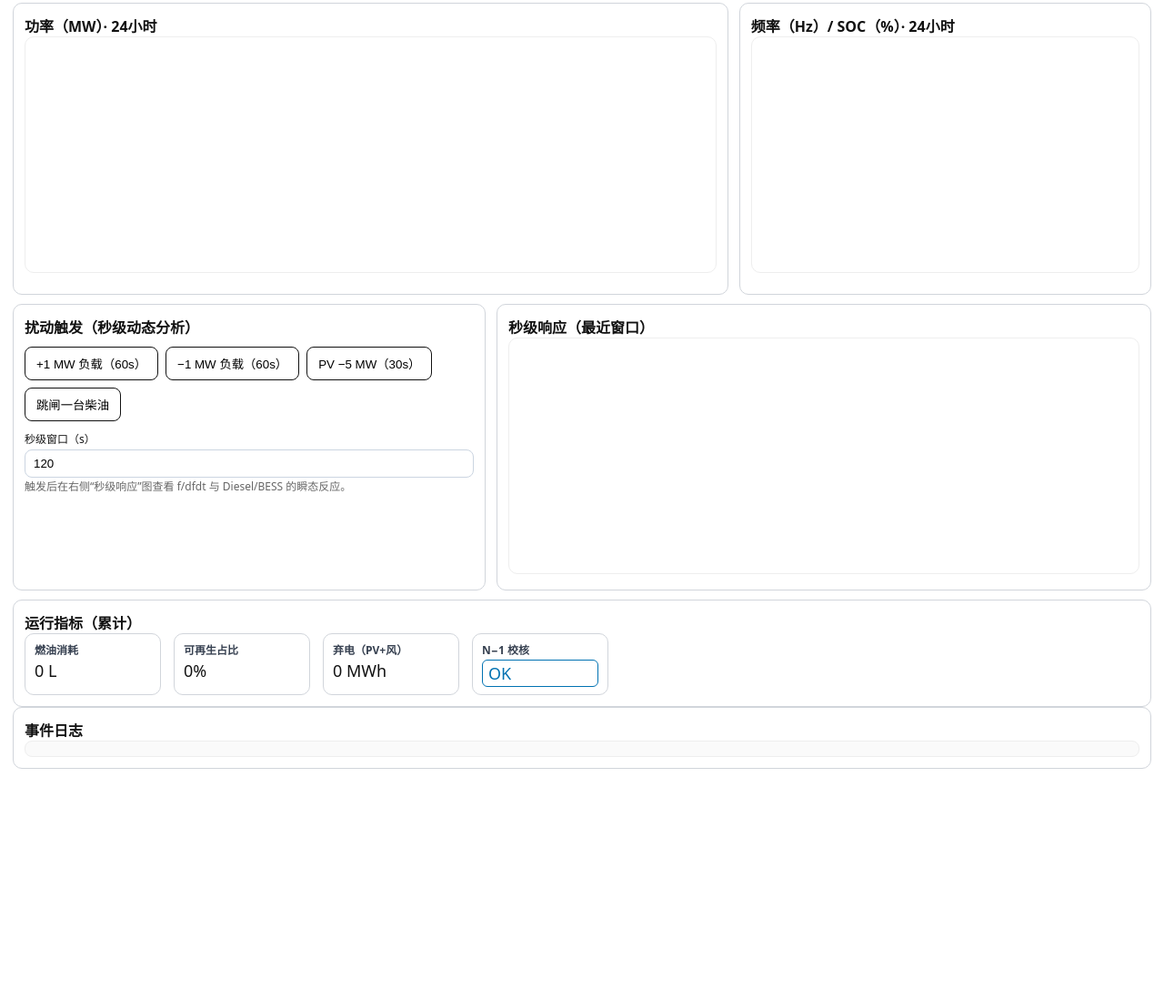
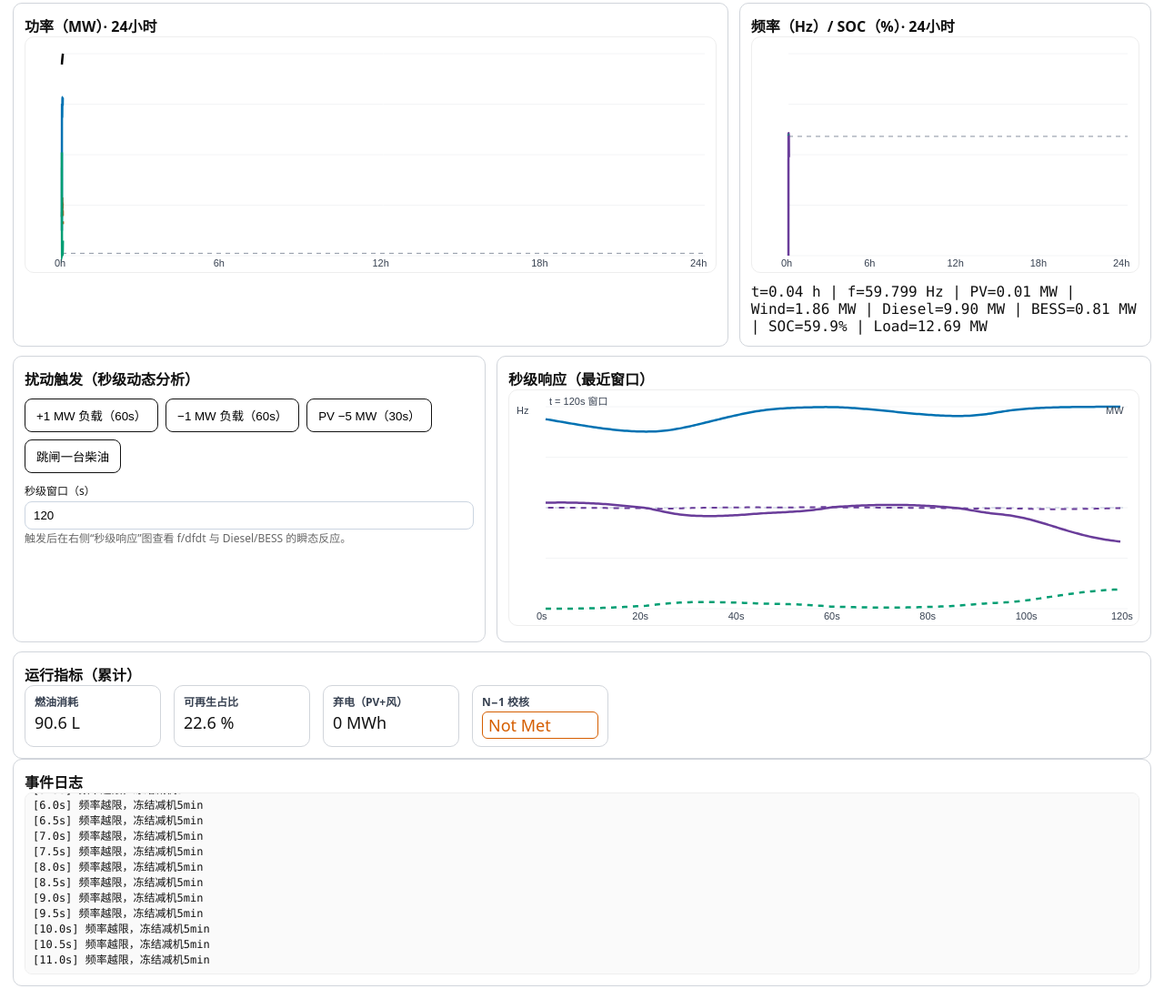
Before and after one commit to enxpower/mining, a plain HTML site: page index.html in a window 1280 px wide. Shown: the part 1299-2397 px from the top of the page at 91% size. Before the commit the page ends 2158 px from the top, so only its background shows below. Drawn offline with Linux system fonts and the light colour scheme.

Commit message:
Update index.html

```diff
--- a/index.html
+++ b/index.html
@@ -3,7 +3,7 @@
 <head>
 <meta charset="utf-8" />
 <meta name="viewport" content="width=device-width, initial-scale=1" />
-<title>离网矿区光风储柴仿真 V2.5 — 35kV母线 | VF Diesel · VSG BESS · PV/Wind</title>
+<title>离网矿区光风储柴仿真 V2.5.1 — 35kV母线 | VF Diesel · VSG BESS · PV/Wind</title>
 <style>
   :root { --fg:#111; --muted:#666; --line:#e5e7eb; --box:#d1d5db; }
   * { box-sizing: border-box; }
@@ -29,12 +29,14 @@
   .ok { color: #0072B2; border-color: #0072B2; }
   .warn { color: #E69F00; border-color: #E69F00; }
   .bad  { color: #D55E00; border-color: #D55E00; }
-  #log  { font-family: ui-monospace,Menlo,Consolas,monospace; font-size:12px; max-height:180px; overflow:auto; background:#fafafa; border:1px solid #eee; border-radius:8px; padding:8px; }
+  #log  { font-family: ui-monospace,Menlo,Consolas,monospace; font-size:12px; max-height:200px; overflow:auto; background:#fafafa; border:1px solid #eee; border-radius:8px; padding:8px; }
+  #err  { display:none; margin:8px 0; padding:8px 10px; border-radius:8px; border:1px solid #ef4444; color:#991b1b; background:#fff1f2; font-size:12px; }
 </style>
 </head>
 <body>
-<h1>Off-Grid Mining Microgrid @ <span class="kv">35 kV</span> — <span class="pill">Diesel = VF</span><span class="pill">BESS = VSG</span><span class="pill">PV/Wind = GFL</span></h1>
-<div class="sub">V2.5：统一 24h 横轴；新增秒级动态响应；扰动触发（负载阶跃、PV 突降、柴油跳闸）；柴油调速/汽机一阶滞后；保留 Hz–W 限功、OF 跳闸、BESS 应急吸收、RoCoF 钳位、自适应 Sbase。</div>
+<h1>Off-Grid Mining Microgrid — <span class="kv">35 kV</span> <span class="pill">Diesel=VF</span><span class="pill">BESS=VSG</span><span class="pill">PV/Wind=GFL</span></h1>
+<div class="sub">V2.5.1：修复“开始后无曲线”问题（自动启动、空画布保护、错误提示）；其余模型同 V2.5。</div>
+<div id="err"></div>
 
 <div class="row">
   <div class="card">
@@ -43,15 +45,9 @@
     <label>步长 dt（秒）</label><input id="dt" type="number" value="0.5" step="0.1">
     <label>名义频率 f0（Hz）</label><input id="f0" type="number" value="60" step="1">
     <div class="row" style="gap:8px; margin-top:6px">
-      <div style="flex:1">
-        <label>系统阻尼 D（pu）</label><input id="Dsys" type="number" value="2.5" step="0.1">
-      </div>
-      <div style="flex:1">
-        <label>负荷阻尼 α（%/Hz）</label><input id="alphaLoad" type="number" value="2.0" step="0.1">
-      </div>
-      <div style="flex:1">
-        <label>RoCoF 限值（Hz/s）</label><input id="rocMax" type="number" value="0.9" step="0.1">
-      </div>
+      <div style="flex:1"><label>系统阻尼 D（pu）</label><input id="Dsys" type="number" value="2.5" step="0.1"></div>
+      <div style="flex:1"><label>负荷阻尼 α（%/Hz）</label><input id="alphaLoad" type="number" value="2.0" step="0.1"></div>
+      <div style="flex:1"><label>RoCoF 限值（Hz/s）</label><input id="rocMax" type="number" value="0.9" step="0.1"></div>
     </div>
     <div style="margin-top:8px">
       <button class="btn group" id="startBtn">▶ 开始</button>
@@ -77,7 +73,7 @@
 
   <div class="card">
     <b>Hz–W 限功与 OF 保护</b>
-    <label>限功斜率 k<sub>of</sub>（per Hz，60.5 Hz→降到0 可取2）</label><input id="kof" type="number" value="2.0" step="0.1">
+    <label>限功斜率 k<sub>of</sub></label><input id="kof" type="number" value="2.0" step="0.1">
     <label>OF1 阈值（Hz）/时限（s）</label>
     <div class="row" style="gap:8px"><input id="of1f" type="number" value="60.5" step="0.1"><input id="of1t" type="number" value="10" step="1"></div>
     <label>OF2 阈值（Hz）/时限（s）</label>
@@ -163,7 +159,11 @@
 
 <script>
 (function(){
-  // 色弱友好调色（不在UI说明中显式呈现）
+  const ERR = document.getElementById('err');
+  function showErr(e){ ERR.style.display='block'; ERR.textContent = '⚠️ 运行异常：' + e; console.error(e); }
+
+  try{
+    const DPR = (window.devicePixelRatio || 1);
     const COLORS = { pv:'#E69F00', wind:'#D55E00', load:'#000000', diesel:'#0072B2', bess:'#009E73', freq:'#6A3D9A', soc:'#009E73' };
     const clamp=(x,min,max)=>Math.max(min,Math.min(max,x));
     const fmt=(v,u)=>v.toLocaleString(undefined,{maximumFractionDigits:(Math.abs(v)<10?2:1)})+(u?(" "+u):"");
@@ -187,34 +187,24 @@
     function log(msg){ els.log.innerText += `[${st.t.toFixed(1)}s] ${msg}\n`; els.log.scrollTop=els.log.scrollHeight; }
 
     let running=false, series=[], st={};
-
-  // 扰动状态
     const events={ loadOffset:0, loadTimer:0, pvDropMW:0, pvTimer:0, tripPending:false };
 
-  // 初始化
     function initState(){
       const f0=+els.f0.value;
       st={
-      t:0, f0, f:f0,
-      T: +els.simHours.value*3600,
+        t:0, f0, f:f0, T:+els.simHours.value*3600,
         Sbase: Math.max(12, +els.Pload.value),
-      // 柴油机组
         dg:{ fleet:[], Rdg:(+els.Rdg.value)/100, minPu:+els.dgMinPu.value, delay:+els.dgDelay.value,
              allowOff:(els.allowDieselOff.value==="true"), rampUp:+els.rampUp.value, rampDn:+els.rampDn.value,
              HperMW:0.5, max33:6, max12:2, Tg:+els.Tg.value, Tm:+els.Tm.value },
-      // 储能
         bess:{ Pmax:+els.PbMax.value, Emax:+els.EbMax.value, E:+els.EbMax.value*(+els.soc0.value/100),
                H:+els.Hvsg.value, R:(+els.Rvsg.value)/100, P:0,
                socTarget:+els.socTarget.value/100, socBand:+els.socBand.value/100,
                overMul:+els.overMul.value, femg:+els.femg.value, overSec:+els.overSec.value, emgLeft:+els.overSec.value },
-      // 可再生
         pv:{ Pmax:+els.PpvMax.value, shape:+els.pvShape.value, cloud:+els.pvCloud.value, soil:+els.pvSoil.value, E_direct:0, curtWh:0, ofTrip:0, ofDelay:0 },
         wind:{ Pmax:+els.PwindMax.value, vmean:+els.windMean.value, vvar:+els.windVar.value, E_direct:0, curtWh:0, ofTrip:0, ofDelay:0 },
-      // 负载
         load:{ base:+els.Pload.value, var:+els.loadVar.value },
-      // 阻尼与限值
         D:+els.Dsys.value, alpha:+els.alphaLoad.value/100, rocMax:+els.rocMax.value,
-      // KPI
         fuelL:0, E_load:0, curtWh:0, n1_ok:true,
         freezeReduce:false, freezeTimer:0
       };
@@ -222,7 +212,6 @@
       series=[]; els.log.innerText="";
       events.loadOffset=0; events.loadTimer=0; events.pvDropMW=0; events.pvTimer=0; events.tripPending=false;
     }
-
     function buildFleet(n33, n12){
       st.dg.fleet=[];
       for(let i=0;i<st.dg.max33;i++) st.dg.fleet.push(newDG(3.3,"DG3.3", i<n33));
@@ -233,12 +222,11 @@
     }
     function newDG(cap,type,online){ return {cap,type,online,P:online?cap*0.7:0, timer:0, starting:false, stopping:false, gov:0, mech:0}; }
 
-  // 轮廓函数
     function pvAvail(time,T){
       const Pmax=st.pv.Pmax*st.pv.soil, s=st.pv.shape, c=st.pv.cloud;
       const x=Math.sin(Math.PI*(time/T)); const day=Math.max(0,x)**s;
       const n=0.5+0.5*Math.sin(0.03*time)*0.6+0.4*Math.sin(0.011*time+1.7);
-    return Pmax*day*clamp((1-c)+c*n,0,1);
+      return Pmax*day*Math.max(0,Math.min(1,(1-c)+c*n));
     }
     function windSpeed(time){
       const mean=st.wind.vmean, vari=st.wind.vvar;
@@ -255,7 +243,6 @@
       return Math.max(0, base + off);
     }
 
-  // 可再生限功与跳闸
     function limitREByFreq(Pavail, res, dt){
       const kof=+els.kof.value, of1f=+els.of1f.value, of1t=+els.of1t.value, of2f=+els.of2f.value, of2t=+els.of2t.value, recl=+els.reclose.value;
       const f=st.f, f0=st.f0;
@@ -268,7 +255,6 @@
       return Pavail * scale;
     }
 
-  // 柴油调度（带调速/汽机一阶滞后）
     function dieselDispatch(dt, fpu, residual){
       const u=st.dg.fleet;
       let onlineCap=u.reduce((a,x)=>a+(x.online?x.cap:0),0);
@@ -308,10 +294,8 @@
       for(const x of online){
         const minP=x.cap*st.dg.minPu;
         const target=clamp(per, minP, x.cap);
-      // 调速器与汽机一阶
         x.gov  += (target - x.gov) * dt/Math.max(0.05, st.dg.Tg);
         x.mech += (x.gov  - x.mech) * dt/Math.max(0.1,  st.dg.Tm);
-      // 爬坡限制到有功
         const ramp = (x.mech < x.P) ? st.dg.rampDn : st.dg.rampUp;
         const dP=clamp(x.mech - x.P, -ramp*dt, ramp*dt);
         x.P = clamp(x.P + dP, 0, x.cap);
@@ -319,7 +303,6 @@
       return online.reduce((a,x)=>a+x.P,0);
     }
 
-  // 柴油耗油估算
     function fuelLH(u){
       function sfc(pu){ if(pu<=0) return 0; if(pu<=0.25) return 350*pu/0.25;
         if(pu<=0.5) return 300-(300-230)*((pu-0.25)/0.25);
@@ -330,14 +313,11 @@
       return Lh;
     }
 
-  // 储能控制
     function bessControl(dt, fpu, Pinj_pre){
       const Pmax=st.bess.Pmax;
       let PmaxEff=Pmax;
       const soc=st.bess.E/st.bess.Emax;
-    if(Math.abs(st.f-st.f0)>st.bess.femg && soc<0.9 && st.bess.emgLeft>0){
-      PmaxEff = Pmax*st.bess.overMul;
-    }
+      if(Math.abs(st.f-st.f0)>st.bess.femg && soc<0.9 && st.bess.emgLeft>0){ PmaxEff = Pmax*st.bess.overMul; }
       const P_droop=clamp(- fpu / Math.max(0.001, st.bess.R) * PmaxEff, -PmaxEff, PmaxEff);
       const P_corr =clamp(- Pinj_pre, -PmaxEff, PmaxEff);
       const err=(st.bess.socTarget - soc);
@@ -348,54 +328,41 @@
       if(PmaxEff>Pmax && Math.abs(st.bess.P)>Pmax){
         st.bess.emgLeft = Math.max(0, st.bess.emgLeft - dt);
         if(st.bess.emgLeft===0) log("BESS 应急过载时间耗尽");
-    } else {
-      st.bess.emgLeft = Math.min(st.bess.overSec, st.bess.emgLeft + 0.3*dt);
-    }
+      } else { st.bess.emgLeft = Math.min(st.bess.overSec, st.bess.emgLeft + 0.3*dt); }
     }
 
-  // 单步积分
     function step(){
       const dt=+els.dt.value, T=st.T;
+      if(!(dt>0)){ throw new Error('步长 dt 必须 > 0'); }
 
-    // 扰动计时
       if(events.loadTimer>0){ events.loadTimer-=dt; if(events.loadTimer<=0){ events.loadOffset=0; log("负载阶跃结束"); } }
       if(events.pvTimer>0){ events.pvTimer-=dt; if(events.pvTimer<=0){ events.pvDropMW=0; log("PV 突降结束"); } }
       if(events.tripPending){
         const on = st.dg.fleet.filter(x=>x.online && !x.stopping && !x.starting);
-      if(on.length>0){
-        on.sort((a,b)=>b.P-a.P);
-        const g=on[0]; g.online=false; g.P=0; g.gov=0; g.mech=0;
-        log(`跳闸：${g.type}`);
-      } else { log("跳闸失败：无在线机组"); }
+        if(on.length>0){ on.sort((a,b)=>b.P-a.P); const g=on[0]; g.online=false; g.P=0; g.gov=0; g.mech=0; log(`跳闸：${g.type}`); }
+        else { log("跳闸失败：无在线机组"); }
         events.tripPending=false;
       }
 
-    // 源/荷
       let Ppv_av = pvAvail(st.t,T);
       const Pwind_av = windAvail( windSpeed(st.t) );
       const Pload = loadPower(st.t);
 
-    // PV 突降（绝对值MW）
       Ppv_av = Math.max(0, Ppv_av - (events.pvDropMW||0));
 
-    // 频率限功
       const Ppv   = limitREByFreq(Ppv_av,   st.pv,   dt);
       const Pwind = limitREByFreq(Pwind_av, st.wind, dt);
 
-    // 柴油前残差
       const residual = Math.max(0, Pload - (Ppv+Pwind));
       const fpu=(st.f - st.f0)/st.f0;
 
-    // 自适应 Sbase
       const onlineCap = st.dg.fleet.reduce((a,x)=>a+(x.online?x.cap:0),0);
       st.Sbase = Math.max(12, Pload, onlineCap);
 
-    // 柴油 & 储能
       const Pdg = dieselDispatch(dt, fpu, residual);
       const Pinj_pre = (Pdg + Ppv + Pwind) - Pload;
       bessControl(dt, fpu, Pinj_pre);
 
-    // 摆动方程
       const Hdiesel = onlineCap * st.dg.HperMW;
       const Hsys = Math.max(0.5, Hdiesel + st.bess.H);
       const Pinj = (Pdg + Ppv + Pwind + st.bess.P) - Pload;
@@ -405,7 +372,6 @@
       dfdt = clamp(dfdt, -st.rocMax, st.rocMax);
       st.f += dfdt * dt;
 
-    // 能量与KPI
       let remain=Pload, pv2L=Math.min(Ppv,remain); remain-=pv2L;
       let wind2L=Math.min(Pwind,remain); remain-=wind2L;
       const Pb=st.bess.P; const chargeCap=Math.max(0,-Pb);
@@ -424,12 +390,10 @@
       if(Math.abs(st.f-st.f0)>0.5){ st.freezeReduce=true; st.freezeTimer=300; log("频率越限，冻结减机5min"); }
       if(st.freezeTimer>0){ st.freezeTimer-=dt; if(st.freezeTimer<=0) st.freezeReduce=false; }
 
-    // 记录
       series.push({t:st.t, Ppv, Pwind, Pload, Pdg, Pb:st.bess.P, f:st.f, soc:100*st.bess.E/st.bess.Emax, dfdt});
       st.t += dt;
     }
 
-  // 画线工具
     function drawSeries(ctx,w,h,xs,ys,color, dashed=false, width=2.5){
       ctx.beginPath();
       if(dashed){ ctx.setLineDash([6,6]); } else { ctx.setLineDash([]); }
@@ -437,38 +401,115 @@
       ctx.strokeStyle=color; ctx.lineWidth=width; ctx.stroke(); ctx.setLineDash([]);
     }
 
-  // 功率图（24h）
+    function ensureCanvasSize(c){
+      const w = Math.max(1, Math.floor((c.clientWidth||c.parentElement.clientWidth||600)*DPR));
+      const h = Math.max(1, Math.floor((c.clientHeight||260)*DPR));
+      c.width=w; c.height=h; return {w,h};
+    }
+
     function plotPower(){
-    const w=els.pPlot.width=Math.floor(els.pPlot.clientWidth*devicePixelRatio);
-    const h=els.pPlot.height=Math.floor(els.pPlot.clientHeight*devicePixelRatio);
-    pctx.clearRect(0,0,w,h);
+      const {w,h}=ensureCanvasSize(els.pPlot);
+      const ctx=pctx; ctx.clearRect(0,0,w,h);
       if(series.length<2) return;
       const T=st.T;
       const xs=series.map(d=>(d.t/T)*(w-60)+40);
       const allP=series.flatMap(d=>[d.Ppv,d.Pwind,d.Pload,d.Pdg,d.Pb]);
       const pmin=Math.min(0,...allP), pmax=Math.max(...allP,1);
       const y=v=>(1-(v-pmin)/(pmax-pmin||1))*(h-36)+18;
-
-    // 网格 & 0轴
-    pctx.strokeStyle='#f3f4f6'; pctx.lineWidth=1;
-    for(let i=0;i<5;i++){ const yy=(i/4)*(h-36)+18; pctx.beginPath(); pctx.moveTo(40,yy); pctx.lineTo(w-12,yy); pctx.stroke(); }
-    const y0=y(0); pctx.beginPath(); pctx.moveTo(40,y0); pctx.lineTo(w-12,y0); pctx.setLineDash([5,5]); pctx.strokeStyle='#9ca3af'; pctx.lineWidth=1.2; pctx.stroke(); pctx.setLineDash([]);
-
-    // 曲线
-    drawSeries(pctx,w,h,xs,series.map(d=>y(d.Ppv)),   '#E69F00');
-    drawSeries(pctx,w,h,xs,series.map(d=>y(d.Pwind)), '#D55E00', true);
-    drawSeries(pctx,w,h,xs,series.map(d=>y(d.Pload)),'#000000');
-    drawSeries(pctx,w,h,xs,series.map(d=>y(d.Pdg)),   '#0072B2');
-    drawSeries(pctx,w,h,xs,series.map(d=>y(d.Pb)),    '#009E73');
-
-    // 简单X轴刻度（小时）
-    pctx.fillStyle='#374151'; pctx.font=`${11*devicePixelRatio}px sans-serif`;
-    for(let hmark=0; hmark<=+els.simHours.value; hmark+=6){
-      const x=40+(hmark/+els.simHours.value)*(w-60);
-      pctx.fillText(`${hmark}h`, x-8, h-6);
-    }
+      ctx.strokeStyle='#f3f4f6'; ctx.lineWidth=1;
+      for(let i=0;i<5;i++){ const yy=(i/4)*(h-36)+18; ctx.beginPath(); ctx.moveTo(40,yy); ctx.lineTo(w-12,yy); ctx.stroke(); }
+      const y0=y(0); ctx.beginPath(); ctx.moveTo(40,y0); ctx.lineTo(w-12,y0); ctx.setLineDash([5,5]); ctx.strokeStyle='#9ca3af'; ctx.lineWidth=1.2; ctx.stroke(); ctx.setLineDash([]);
+      drawSeries(ctx,w,h,xs,series.map(d=>y(d.Ppv)),'#E69F00');
+      drawSeries(ctx,w,h,xs,series.map(d=>y(d.Pwind)),'#D55E00', true);
+      drawSeries(ctx,w,h,xs,series.map(d=>y(d.Pload)),'#000000');
+      drawSeries(ctx,w,h,xs,series.map(d=>y(d.Pdg)),'#0072B2');
+      drawSeries(ctx,w,h,xs,series.map(d=>y(d.Pb)),'#009E73');
+      ctx.fillStyle='#374151'; ctx.font=`${11*DPR}px sans-serif`;
+      for(let hmark=0; hmark<=+els.simHours.value; hmark+=6){ const x=40+(hmark/+els.simHours.value)*(w-60); ctx.fillText(`${hmark}h`, x-8, h-6); }
     }
 
-  // 频率/SOC图（24h）
     function plotFreq(){
-    const w=els.fPlot.width=Math
+      const {w,h}=ensureCanvasSize(els.fPlot);
+      const ctx=fctx; ctx.clearRect(0,0,w,h);
+      if(series.length<2) return;
+      const T=st.T;
+      const xs=series.map(d=>(d.t/T)*(w-60)+40);
+      const fVals=series.map(d=>d.f), sVals=series.map(d=>d.soc);
+      const f0=st.f0;
+      const fmin=Math.min(...fVals,f0-0.8), fmax=Math.max(...fVals,f0+0.8);
+      const yF=v=>(1-(v-fmin)/(fmax-fmin||1))*(h-36)+18;
+      const yS=v=>(1-(v-0)/(100-0||1))*(h-36)+18;
+      ctx.strokeStyle='#f3f4f6'; ctx.lineWidth=1;
+      for(let i=0;i<5;i++){ const yy=(i/4)*(h-36)+18; ctx.beginPath(); ctx.moveTo(40,yy); ctx.lineTo(w-12,yy); ctx.stroke(); }
+      const y60=yF(f0); ctx.beginPath(); ctx.moveTo(40,y60); ctx.lineTo(w-12,y60); ctx.setLineDash([5,5]); ctx.strokeStyle='#9ca3af'; ctx.lineWidth=1.2; ctx.stroke(); ctx.setLineDash([]);
+      drawSeries(ctx,w,h,xs,fVals.map(yF),'#6A3D9A');
+      drawSeries(ctx,w,h,xs,sVals.map(yS),'#009E73',true);
+      const last=series[series.length-1];
+      els.live.textContent = `t=${(last.t/3600).toFixed(2)} h | f=${last.f.toFixed(3)} Hz | PV=${last.Ppv.toFixed(2)} MW | Wind=${last.Pwind.toFixed(2)} MW | Diesel=${last.Pdg.toFixed(2)} MW | BESS=${last.Pb.toFixed(2)} MW | SOC=${last.soc.toFixed(1)}% | Load=${last.Pload.toFixed(2)} MW`;
+      ctx.fillStyle='#374151'; ctx.font=`${11*DPR}px sans-serif`;
+      for(let hmark=0; hmark<=+els.simHours.value; hmark+=6){ const x=40+(hmark/+els.simHours.value)*(w-60); ctx.fillText(`${hmark}h`, x-8, h-6); }
+    }
+
+    function plotDyn(){
+      const {w,h}=ensureCanvasSize(els.dynPlot);
+      const ctx=dctx; ctx.clearRect(0,0,w,h);
+      if(series.length<2) return;
+      const win=+els.dynWin.value;
+      const tmax=series[series.length-1].t, tmin=Math.max(0, tmax-win);
+      const seg=series.filter(d=>d.t>=tmin);
+      if(seg.length<2) return;
+      const xs=seg.map(d=>((d.t - tmin)/win)*(w-60)+40);
+      const fVals=seg.map(d=>d.f), PdgVals=seg.map(d=>d.Pdg), PbVals=seg.map(d=>d.Pb);
+      const f0=st.f0;
+      const fmin=Math.min(...fVals,f0-0.6), fmax=Math.max(...fVals,f0+0.6);
+      const yL=v=>(1-(v-fmin)/(fmax-fmin||1))*(h-36)+18;
+      const pmin=Math.min(...PdgVals, ...PbVals, 0), pmax=Math.max(...PdgVals, ...PbVals, 1);
+      const yR=v=>(1-(v-pmin)/(pmax-pmin||1))*(h-36)+18;
+      ctx.strokeStyle='#f3f4f6'; ctx.lineWidth=1;
+      for(let i=0;i<5;i++){ const yy=(i/4)*(h-36)+18; ctx.beginPath(); ctx.moveTo(40,yy); ctx.lineTo(w-12,yy); ctx.stroke(); }
+      const y60=yL(f0); ctx.beginPath(); ctx.moveTo(40,y60); ctx.lineTo(w-12,y60); ctx.setLineDash([5,5]); ctx.strokeStyle='#cbd5e1'; ctx.lineWidth=1.2; ctx.stroke(); ctx.setLineDash([]);
+      const rocof=[]; for(let i=1;i<seg.length;i++){ rocof.push((seg[i].f - seg[i-1].f)/((seg[i].t - seg[i-1].t)||1)); }
+      const xs2=xs.slice(1);
+      drawSeries(ctx,w,h,xs2,rocof.map(v=>yL(f0+v)),'#6A3D9A',true,2);
+      drawSeries(ctx,w,h,xs,fVals.map(yL),'#6A3D9A',false,2.5);
+      ctx.beginPath(); ctx.setLineDash([]); ctx.strokeStyle='#0072B2'; ctx.lineWidth=2.5;
+      for(let i=0;i<xs.length;i++){ const y=yR(PdgVals[i]); if(i===0) ctx.moveTo(xs[i],y); else ctx.lineTo(xs[i],y); } ctx.stroke();
+      ctx.beginPath(); ctx.setLineDash([6,6]); ctx.strokeStyle='#009E73'; ctx.lineWidth=2.5;
+      for(let i=0;i<xs.length;i++){ const y=yR(PbVals[i]); if(i===0) ctx.moveTo(xs[i],y); else ctx.lineTo(xs[i],y); } ctx.stroke(); ctx.setLineDash([]);
+      ctx.fillStyle='#374151'; ctx.font=`${11*DPR}px sans-serif`;
+      ctx.fillText(`t = ${win}s 窗口`, 44, 16); ctx.fillText(`Hz`, 8, 26); ctx.fillText(`MW`, w-36, 26);
+      for(let sm=0; sm<=win; sm+=Math.max(10, Math.round(win/6))){ const x=40+(sm/win)*(w-60); ctx.fillText(`${sm}s`, x-10, h-6); }
+    }
+
+    function refreshKPI(){
+      els.kpiFuel.textContent = fmt(st.fuelL,"L");
+      const E_RE = st.pv.E_direct + st.wind.E_direct;
+      const re = (st.E_load>0)? 100*E_RE/st.E_load : 0;
+      els.kpiRE.textContent = fmt(Math.min(re,100),"%");
+      els.kpiCurt.textContent = fmt(st.curtWh,"MWh");
+      els.kpiN1.innerHTML = st.n1_ok ? '<span class="flag ok">OK</span>' : '<span class="flag bad">Not Met</span>';
+    }
+
+    function loop(){ if(!running) return; step(); plotPower(); plotFreq(); plotDyn(); refreshKPI(); (window.requestAnimationFrame||function(fn){return setTimeout(fn,16)})(loop); }
+
+    els.startBtn.onclick=()=>{ if(!running){ if(series.length===0) initState(); running=true; (window.requestAnimationFrame||function(fn){return setTimeout(fn,16)})(loop);} };
+    els.pauseBtn.onclick=()=>{ running=false; };
+    els.resetBtn.onclick=()=>{ running=false; initState(); plotPower(); plotFreq(); plotDyn(); refreshKPI(); };
+
+    els.stepLoadUp.onclick=()=>{ events.loadOffset += 1; events.loadTimer=Math.max(events.loadTimer,60); log("扰动：负载 +1 MW，维持 60 s"); };
+    els.stepLoadDn.onclick=()=>{ events.loadOffset -= 1; events.loadTimer=Math.max(events.loadTimer,60); log("扰动：负载 −1 MW，维持 60 s"); };
+    els.pvDrop.onclick=()=>{ events.pvDropMW = 5; events.pvTimer = Math.max(events.pvTimer,30); log("扰动：PV 突降 −5 MW，维持 30 s"); };
+    els.tripDiesel.onclick=()=>{ events.tripPending=true; log("扰动：将跳闸一台在线柴油机"); };
+
+    // 初始渲染 & 自动启动（避免“开始后无反应”的体验）
+    initState(); plotPower(); plotFreq(); plotDyn(); refreshKPI();
+    els.startBtn.click();
+
+    // 窗口大小变化时重绘（避免 clientWidth=0 的时机问题）
+    window.addEventListener('resize', ()=>{ plotPower(); plotFreq(); plotDyn(); });
+
+  }catch(e){ showErr(e); }
+})();
+</script>
+</body>
+</html>
```
Lines whose indentation alone changed are shown as unchanged.
